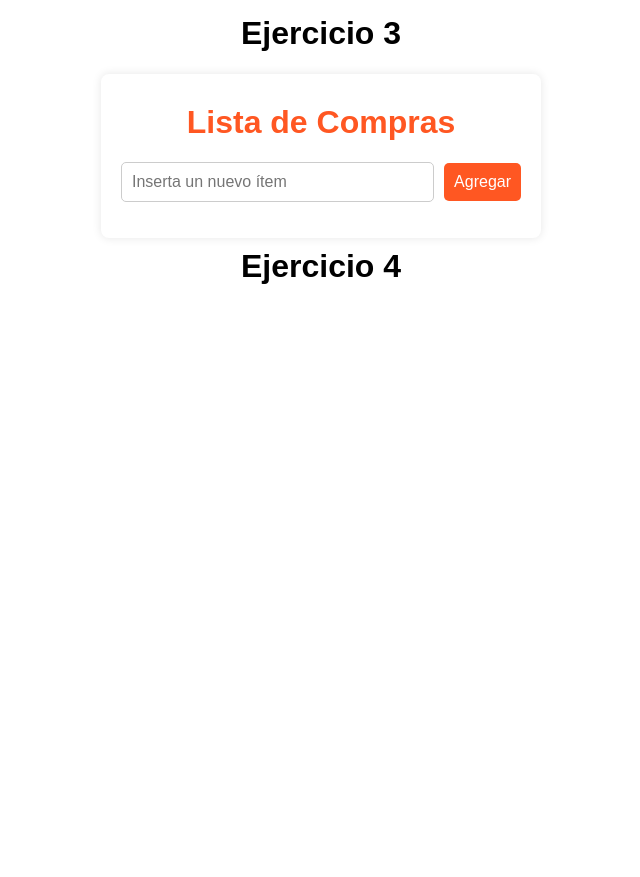
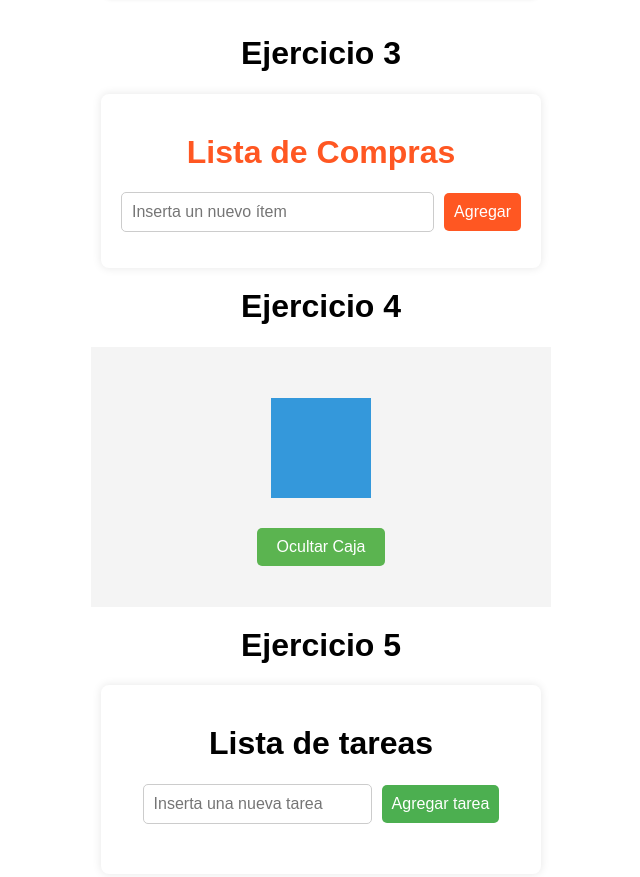
Before and after one commit to renatorrv-edu/dawec, a plain HTML site: page javascript4/index.html in a window 1280 px wide. Shown: the part 260-1137 px from the top of the page, without its empty margins (319-959 px from the left). Before the commit the page ends 800 px from the top, so only its background shows below. Drawn offline with Linux system fonts and the light colour scheme.

Commit message:
Añadir Ejercicio 5

```diff
--- a/javascript4/index.html
+++ b/javascript4/index.html
@@ -26,5 +26,23 @@
       </ul>
     </div>
   <h1>Ejercicio 4</h1>
+  <div class="ej4">
+    <div id="container">
+      <div id="box"></div>
+      <button id="toggleBtn">Ocultar Caja</button>
+    </div>
+  </div>
+  <h1>Ejercicio 5</h1>
+  <div id="taskContainer2">
+    <h1>Lista de tareas</h1>
+      <div class="ej5">
+        <div class="inputContainer2">
+        <input type="text" id="newTaskInput" placeholder="Inserta una nueva tarea">
+        <button id="addTaskBtn">Agregar tarea</button>
+        </div>
+        <ul id="taskList">
+        </ul>
+        </div>
+      </div>
 </body>
 </html>
--- a/javascript4/script.js
+++ b/javascript4/script.js
@@ -77,6 +77,26 @@ ej3Boton.addEventListener('click', function() {
       ej3Lista.removeChild(li);
     })
   } else {
-    alert("El campo de 'nuevo ítem' se encuentra vacío. Por favor, añade algo.")
+    alert("El campo de 'nuevo ítem' se encuentra vacío. Por favor, añade algo.");
   }
 })
+
+// Ejercicio 4
+
+function toggleBox() {
+  let toggleBtn = document.getElementById('toggleBtn');
+  let box = document.getElementById('box');
+
+  if (box.style.display === "none") {
+    toggleBtn.innerHTML = "Mostrar Caja";
+    box.style.display = "block";
+  } else {
+    toggleBtn.innerHTML = "Ocultar Caja";
+    box.style.display = "none";
+  }
+}
+
+let toggleBtn = document.getElementById('toggleBtn');
+toggleBtn.addEventListener('click', toggleBox);
+
+// Ejercicio 5
--- a/javascript4/style.css
+++ b/javascript4/style.css
@@ -1,10 +1,11 @@
 body {
-  font-family: Arial, Helvetica, sans-serif;
+  font-family: Arial, sans-serif;
   text-align: center;
 }
 
 h1 {
-  margin-top: 10px;
+  margin-top: 20px;
+  text-align: center;
 }
 
 #contenido-informatica {
@@ -80,7 +81,7 @@ input[type="text"] {
   transition: background-color 0.3s;
 }
 
-inputContainer button:hover {
+.inputContainer button:hover {
   background-color: #E64A19;
 }
 
@@ -136,3 +137,121 @@ li:last-child {
 .deleteBtn {
   order: 3;
 }
+
+.ej4 {
+  display: flex;
+  justify-content: center;
+  align-items: center;
+  margin: auto;
+  background-color: #f4f4f4;
+  height: 200px;
+  width: 400px;
+  padding: 30px;
+}
+
+#container {
+  text-align: center;
+}
+
+#box {
+  width: 100px;
+  height: 100px;
+  background-color: #3498db;
+  margin: 20px auto;
+}
+
+#toggleBtn {
+  margin: 10px;
+  padding: 10px 20px;
+  border: none;
+  border-radius: 5px;
+  cursor: pointer;
+  background-color: #5BB450;
+  color: #fff;
+  font-size: 16px;
+  transition: background-color 0.3s;
+}
+
+#toggleBtn:hover {
+  background-color: #46923C;
+}
+
+.ej5 {
+  font-family: Arial, sans-serif;
+  background-color: #ffffff;
+  margin: 0;
+  padding: 0;
+  display: flex;
+  justify-content: center;
+  align-items: center;
+  margin: 20px;
+}
+
+#taskContainer2 {
+  width: 400px;
+  background-color: #fff;
+  border-radius: 8px;
+  box-shadow: 0 0 10px rgba(0, 0, 0, 0.1);
+  padding: 20px;
+  margin: auto;
+}
+
+.inputContainer2 {
+  display: flex;
+  align-items: center;
+  margin-bottom: 10px;
+}
+
+input[type="text"] {
+  flex: 1;
+  padding: 10px;
+  margin-right: 10px;
+  border: 1px solid #ccc;
+  border-radius: 5px;
+  font-size: 16px;
+}
+
+.ej5 button {
+  padding: 10px;
+  background-color: #4caf50;
+  color: #fff;
+  border: none;
+  border-radius: 5px;
+  cursor: pointer;
+  font-size: 16px;
+  transition: background-color 0.3s;
+}
+
+.ej5 button:hover {
+  background-color: #45a049;
+}
+
+.ej5 ul {
+  list-style-type: none;
+  padding: 0;
+}
+
+.ej5 li {
+  padding: 10px;
+  border-bottom: 1px solid #eee;
+  display: flex;
+  justify-content: space-between;
+  align-items: center;
+}
+
+.ej5 li:last-child {
+  border-bottom: none;
+}
+
+.ej5 .deleteBtn {
+  background-color: #dc3545;
+  color: #fff;
+  border: none;
+  border-radius: 5px;
+  padding: 5px 10px;
+  cursor: pointer;
+  transition: background-color 0.3s;
+}
+.ej5 .deleteBtn:hover {
+  background-color: #d32f2f;
+}
```
